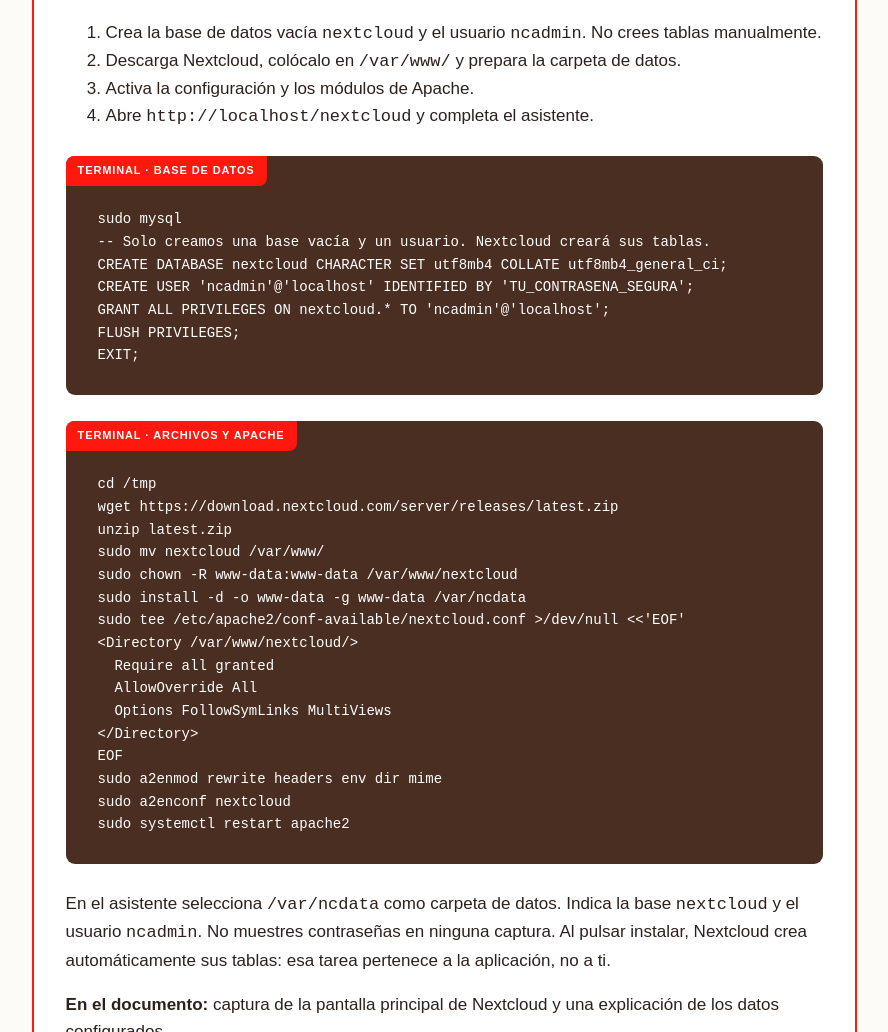
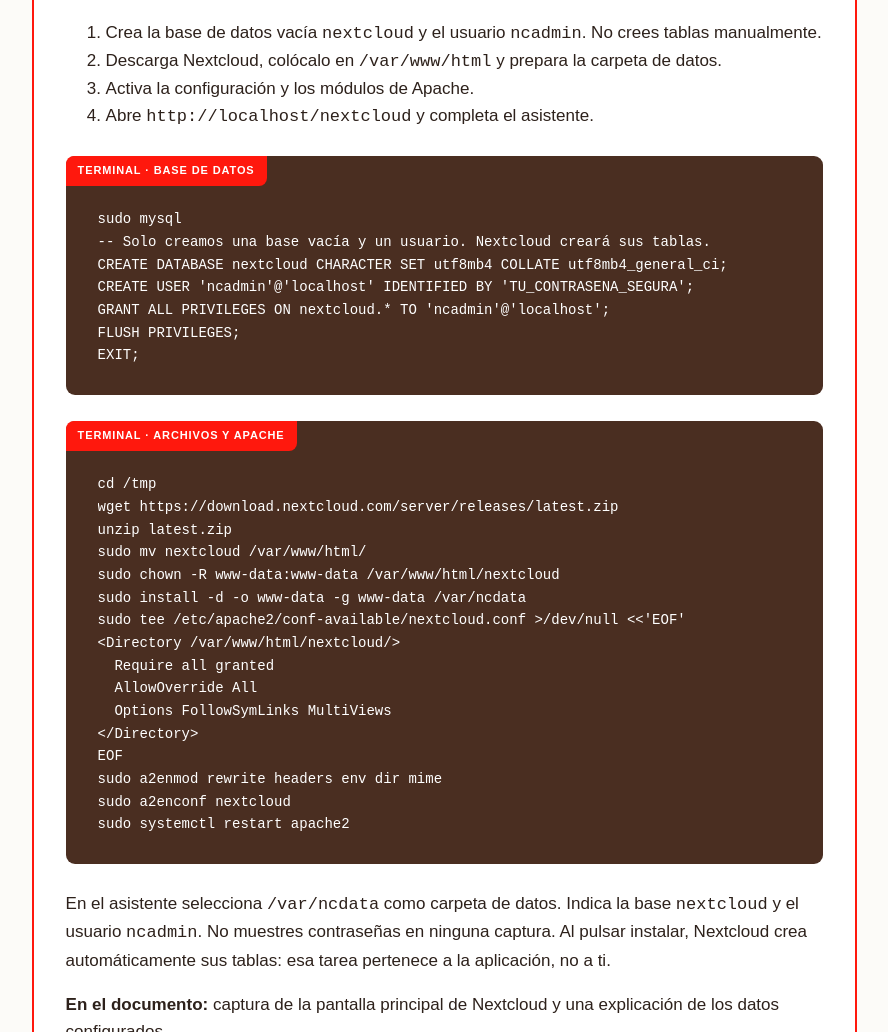
Before and after one commit to avazquezFPInf/smx_0228, a plain HTML site: page AEA2/pt2-2-instalacion.html in a window 1280 px wide. Shown: the part 1696-2728 px from the top of the page, without its empty margins (333-1221 px from the left). Drawn offline with Linux system fonts and the light colour scheme.

Commit message:
/var/www/html/nextcloud cambio

```diff
--- a/AEA2/pt2-2-instalacion.html
+++ b/AEA2/pt2-2-instalacion.html
@@ -46,7 +46,7 @@ sudo systemctl enable --now apache2 mariadb</code></pre></section>
   </div>
   <ol>
     <li>Crea la base de datos vacía <code>nextcloud</code> y el usuario <code>ncadmin</code>. No crees tablas manualmente.</li>
-    <li>Descarga Nextcloud, colócalo en <code>/var/www/</code> y prepara la carpeta de datos.</li>
+    <li>Descarga Nextcloud, colócalo en <code>/var/www/html</code> y prepara la carpeta de datos.</li>
     <li>Activa la configuración y los módulos de Apache.</li>
     <li>Abre <code>http://localhost/nextcloud</code> y completa el asistente.</li>
   </ol>
@@ -60,11 +60,11 @@ EXIT;</code></pre></section>
   <section class="code-block"><div class="block-label">Terminal · archivos y Apache</div><pre><code>cd /tmp
 wget https://download.nextcloud.com/server/releases/latest.zip
 unzip latest.zip
-sudo mv nextcloud /var/www/
-sudo chown -R www-data:www-data /var/www/nextcloud
+sudo mv nextcloud /var/www/html/
+sudo chown -R www-data:www-data /var/www/html/nextcloud
 sudo install -d -o www-data -g www-data /var/ncdata
 sudo tee /etc/apache2/conf-available/nextcloud.conf &gt;/dev/null &lt;&lt;'EOF'
-&lt;Directory /var/www/nextcloud/&gt;
+&lt;Directory /var/www/html/nextcloud/&gt;
   Require all granted
   AllowOverride All
   Options FollowSymLinks MultiViews
```
